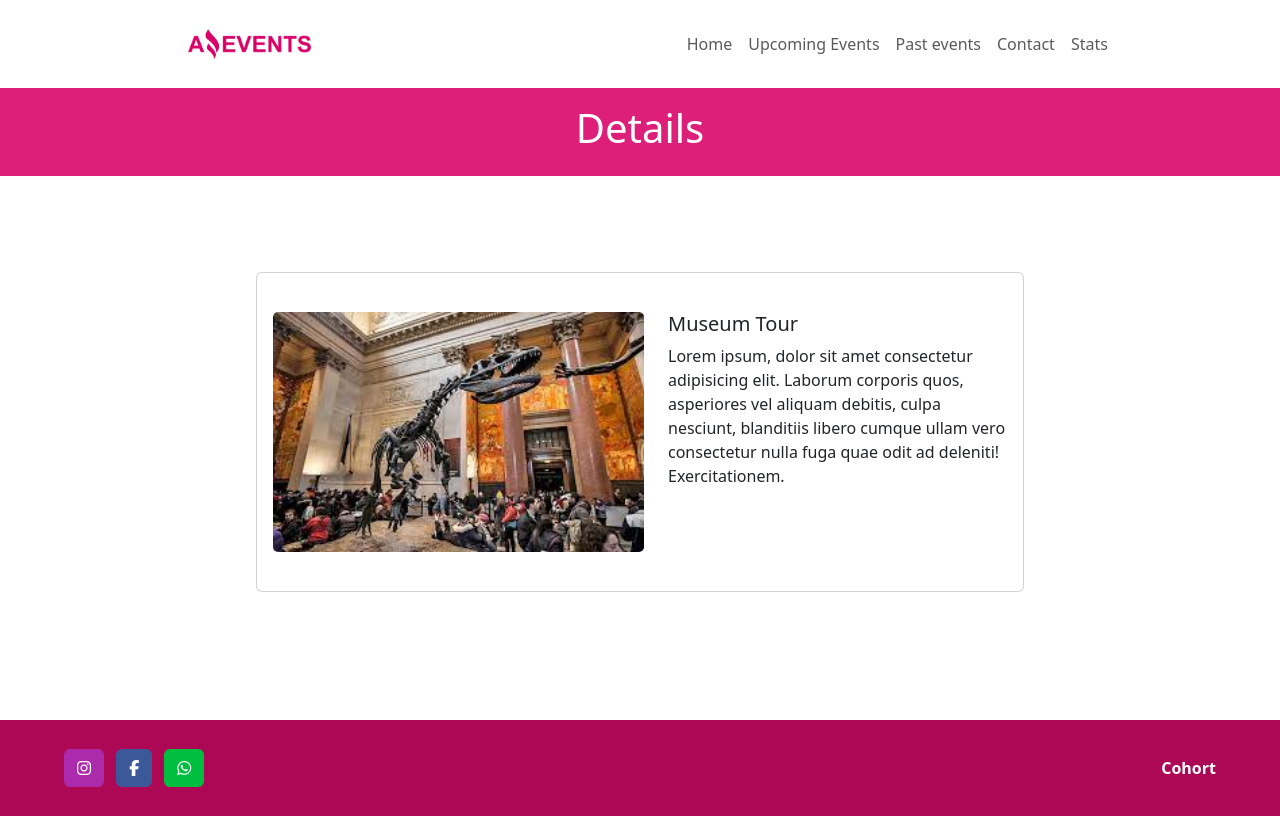
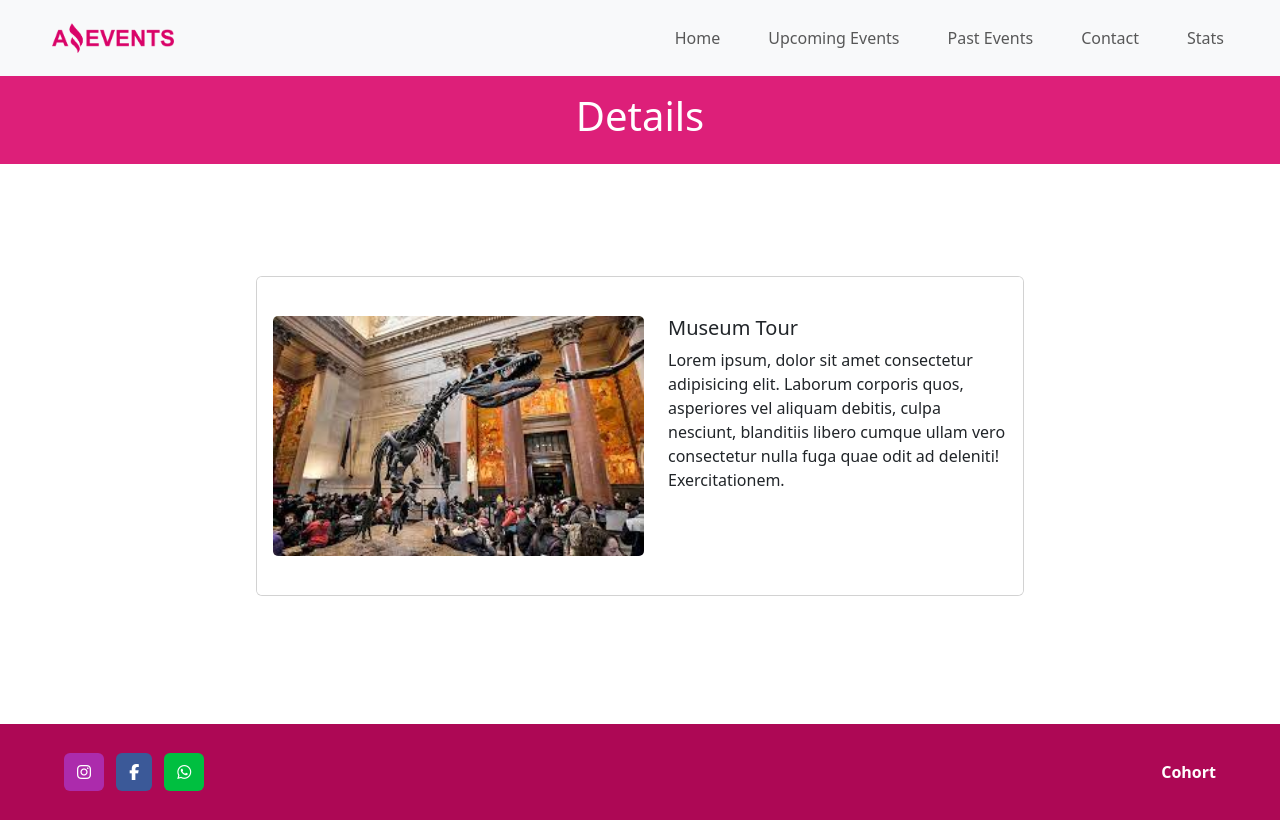
Before and after one commit to nicoleguilla/Amazing_Events, a plain HTML site: page details.html in a window 1280 px wide. Drawn offline with nearby package versions, Linux system fonts and the light colour scheme.

Commit message:
Fix navbar

```diff
--- a/details.html
+++ b/details.html
@@ -11,49 +11,30 @@
     <script src="https://kit.fontawesome.com/97ad8ae3c1.js" crossorigin="anonymous"></script>
 </head>
 <body>
-  <header class="header">
-    <nav class="navbar navbar-expand-lg d-flex justify-content-around">
-        <div class="logo-div">
+  <nav class="navbar navbar-expand-lg bg-body-tertiary d-flex justify-content-around">
+
+    <div class="container-fluid">
       <a class="navbar-brand" href="#">
-              <img class="logo"
-                src="assets/Logo_Amazing_Events.png"
-                alt="MDB Logo"
-              />
+        <img src="assets/Logo_Amazing_Events.png" class="logo">
       </a>
+      <button class="navbar-toggler" type="button" data-bs-toggle="collapse" data-bs-target="#navbarNavAltMarkup" aria-controls="navbarNavAltMarkup" aria-expanded="false" aria-label="Toggle navigation">
+        <span class="navbar-toggler-icon"></span>
+      </button>
     </div>
-        <div class="burger">
-          <button
-            class="navbar-toggler"
-            type="button"
-            data-mdb-toggle="collapse"
-            data-mdb-target="#navbarRightAlignExample"
-            aria-controls="navbarRightAlignExample"
-            aria-expanded="false"
-            aria-label="Toggle navigation"
-          >
-            <i class="fas fa-bars"></i>
-          </button>
-          <div class="collapse navbar-collapse" id="navbarRightAlignExample">
-            <ul class="navbar-nav ms-auto mb-2 mb-lg-0">
-              <li class="nav-item">
-                <a class="nav-link"href="index.html">Home</a>
-              </li>
-              <li class="nav-item">
+
+    <div class="collapse navbar-collapse" id="navbarNavAltMarkup">
+      <div class="navbar-nav">
+        <a class="nav-link" href="index.html">Home</a>
         <a class="nav-link" href="upcomingEvents.html">Upcoming Events</a>
-              </li>
-              <li class="nav-item">
-                <a class="nav-link" href="pastEvents.html">Past events</a>
-              </li>
-              <li class="nav-item">
+        <a class="nav-link" href="pastEvents.html">Past Events</a>
         <a class="nav-link" href="contact.html">Contact</a>
-              </li>
-              <li class="nav-item">
         <a class="nav-link" href="stats.html">Stats</a>
-              </li>
-            </ul>
+
       </div>
     </div>
+
   </nav>
+  <header class="header">
       <div class="text-center container-title">
         <h1 class="content-title">Details</h1>
       </div>
--- a/styles/style.css
+++ b/styles/style.css
@@ -1,20 +1,31 @@
 * {
     margin: 0;
     padding: 0;
+    box-sizing: border-box;
 }
 body {
     width: 100vw;
-    height: 100vh;
+    min-height: 100vh;
 }
 .header {
     width: 100vw;
-    height: 20vh;
+}
+.navbar {
+    width: 100vw;
+}
+#navbarNavAltMarkup {
+    margin-right: 3em;
+}
+.nav-link {
+    width: max-content;
+    margin-left: 2em;
 }
 .main {
     width: 100vw;
     min-height: 70vh;
     position: relative;
     padding-bottom: 1em;
+    overflow: auto;
 }
 .logo {
     height: 30px;
@@ -66,6 +77,7 @@ body {
     width: 16rem;
     height: 100;
     margin: 0.50em;
+    overflow: auto;
 }
 .card-details {
     width: 60vw;
```
Also changed, not shown: contact.html (+10 -33 lines), index.html (+14 -33 lines), pastEvents.html (+14 -33 lines), stats.html (+14 -33 lines), upcomingEvents.html (+14 -33 lines). Lines whose indentation alone changed are shown as unchanged.
